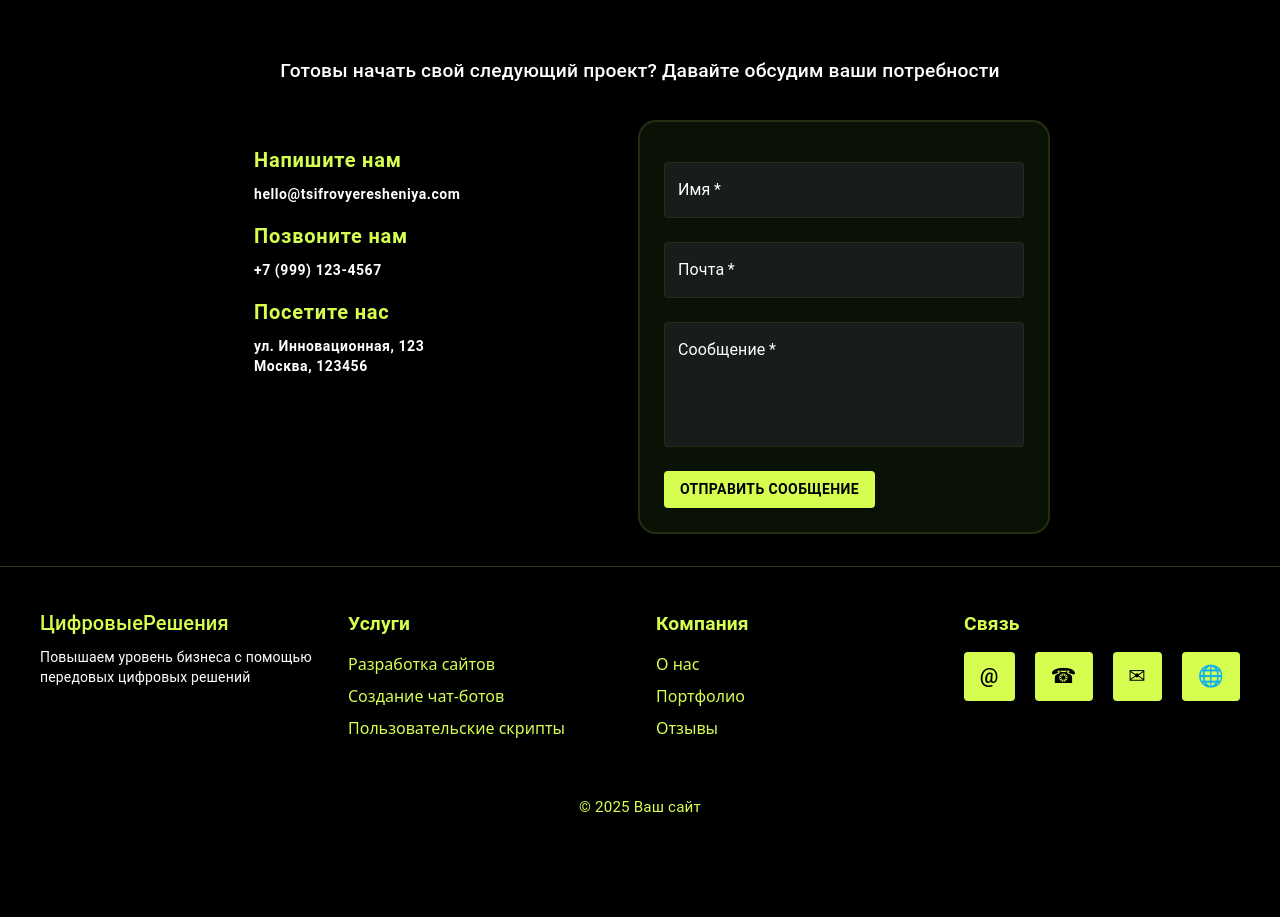
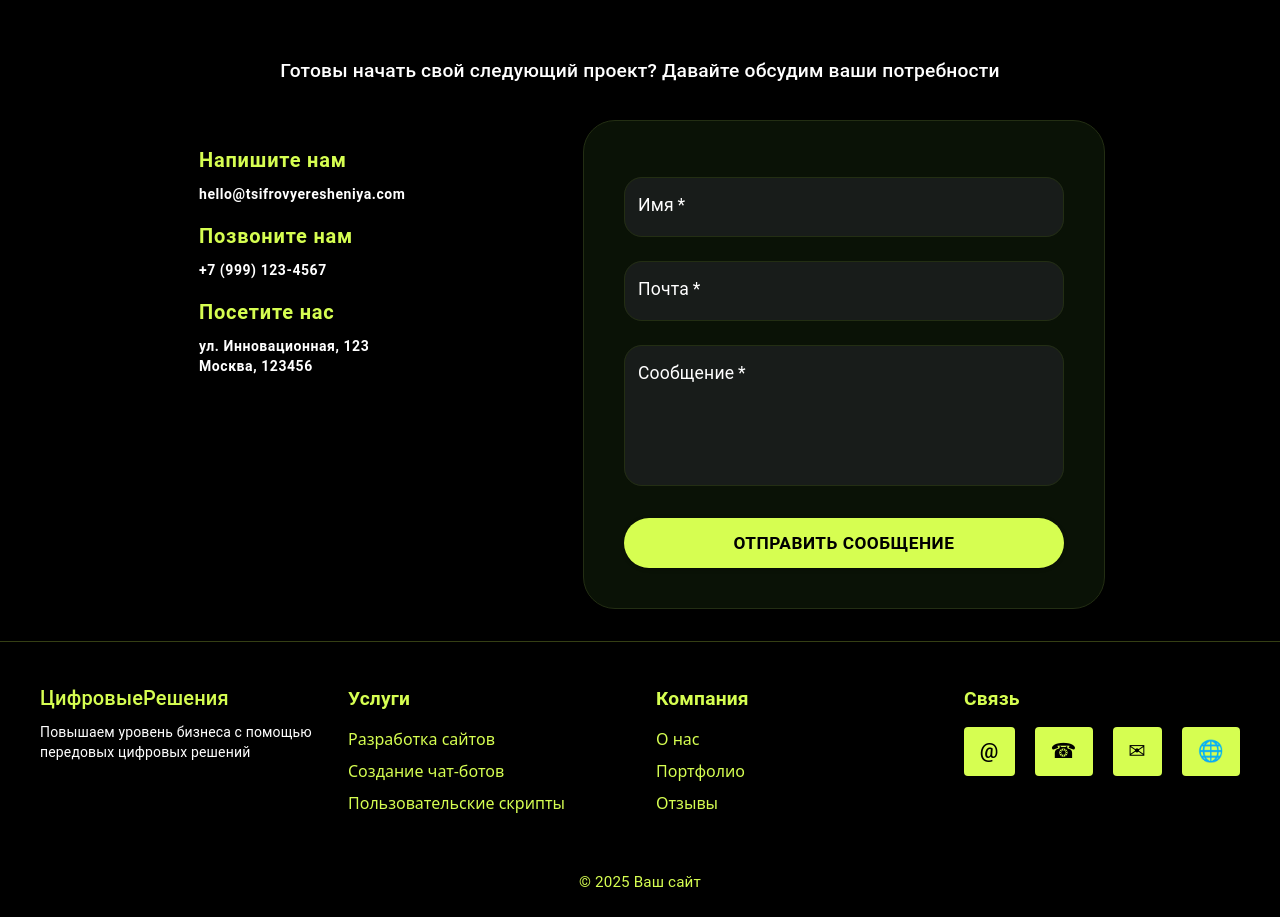
Before and after one commit to FlamingoKi/JGETit-site, a React (Vite) app: page / in a window 1280 px wide. Shown: the part 3838-4755 px from the top of the page. Before the commit the page ends 4697 px from the top, so only its background shows below. Built offline with nearby package versions, Linux system fonts and the light colour scheme.

Commit message:
форма заполнения

```diff
--- a/src/components/sections/Contacts.jsx
+++ b/src/components/sections/Contacts.jsx
@@ -140,13 +140,13 @@ export default function Contacts() {
           elevation={0}
           sx={{
             flex: 1,
-            minWidth: { xs: "100%", md: 320 },
-            maxWidth: 420,
-            p: 3,
+            minWidth: { xs: "100%", md: 440 },
+            maxWidth: 700,
+            p: 5,
             mb: 3,
-            borderRadius: "18px",
+            borderRadius: "32px",
             background: "#0a1206",
-            border: "2px solid #232e13"
+            border: "1.5px solid #232e13"
           }}
         >
           <form onSubmit={handleSubmit}>
@@ -159,9 +159,13 @@ export default function Contacts() {
               fullWidth
               margin="normal"
               sx={{
+                borderRadius: "18px",
+                fontSize: "1.18rem",
                 "& .MuiOutlinedInput-root": {
                   color: "#fff",
                   background: "#181c1a",
+                  borderRadius: "18px",
+                  fontSize: "1.18rem",
                   "& input": {
                     color: "#fff"
                   },
@@ -182,7 +186,8 @@ export default function Contacts() {
                   }
                 },
                 "& .MuiInputLabel-root": {
-                  color: "#fff"
+                  color: "#fff",
+                  fontSize: "1.1rem"
                 },
                 "& .MuiInputLabel-root.Mui-focused": {
                   color: "#D6FE51"
@@ -202,9 +207,13 @@ export default function Contacts() {
               fullWidth
               margin="normal"
               sx={{
+                borderRadius: "18px",
+                fontSize: "1.18rem",
                 "& .MuiOutlinedInput-root": {
                   color: "#fff",
                   background: "#181c1a",
+                  borderRadius: "18px",
+                  fontSize: "1.18rem",
                   "& input": {
                     color: "#fff"
                   },
@@ -225,7 +234,8 @@ export default function Contacts() {
                   }
                 },
                 "& .MuiInputLabel-root": {
-                  color: "#fff"
+                  color: "#fff",
+                  fontSize: "1.1rem"
                 },
                 "& .MuiInputLabel-root.Mui-focused": {
                   color: "#D6FE51"
@@ -246,9 +256,13 @@ export default function Contacts() {
               multiline
               minRows={4}
               sx={{
+                borderRadius: "18px",
+                fontSize: "1.18rem",
                 "& .MuiOutlinedInput-root": {
                   color: "#fff",
                   background: "#181c1a",
+                  borderRadius: "18px",
+                  fontSize: "1.18rem",
                   "& textarea": {
                     color: "#fff"
                   },
@@ -269,7 +283,8 @@ export default function Contacts() {
                   }
                 },
                 "& .MuiInputLabel-root": {
-                  color: "#fff"
+                  color: "#fff",
+                  fontSize: "1.1rem"
                 },
                 "& .MuiInputLabel-root.Mui-focused": {
                   color: "#D6FE51"
@@ -284,11 +299,17 @@ export default function Contacts() {
               variant="contained"
               disabled={submitted}
               sx={{
-                mt: 2,
-                fullWidth: true,
+                mt: 3,
+                py: 1.2,
+                borderRadius: "32px",
+                fontSize: "1.08rem",
                 background: "#D6FE51",
                 color: "#000",
                 fontWeight: 700,
+                width: "100%",
+                alignSelf: "center",
+                whiteSpace: "nowrap",
+                display: "block",
                 "&:hover": {
                   background: "#D6FE51",
                   color: "#000"
```
